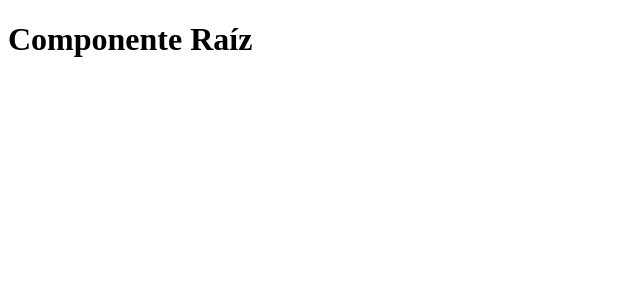
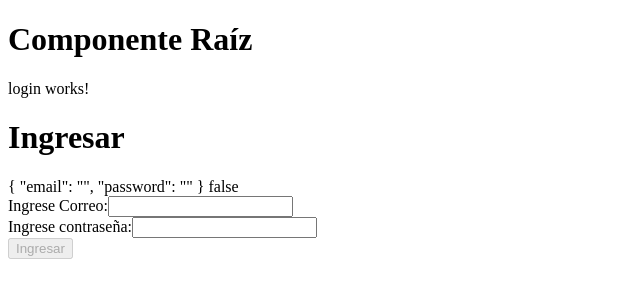
Before and after one commit to juantoa19/front_nest_angularJC, an Angular app: page /auth/login in a window 1280 px wide. Before the commit this address led to /. Shown: the top 300 px of the page, without its empty margins (0-640 px from the left). Built offline with nearby package versions, Linux system fonts and the light colour scheme.

Commit message:
Configuracion Login

```diff
--- a/src/app/admin/admin.module.ts
+++ b/src/app/admin/admin.module.ts
@@ -4,12 +4,14 @@ import { CommonModule } from '@angular/common';
 import { AdminRoutingModule } from './admin-routing.module';
 import { ClienteComponent } from './components/cliente/cliente.component';
 import { PerfilComponent } from './components/perfil/perfil.component';
+import { LayoutComponent } from './layout/layout.component';
 
 
 @NgModule({
   declarations: [
     ClienteComponent,
-    PerfilComponent
+    PerfilComponent,
+    LayoutComponent
   ],
   imports: [
     CommonModule,
--- /dev/null
+++ b/src/app/admin/layout/layout.component.html
@@ -0,0 +1,5 @@
+<p>Template ADMIN</p>
+<a routerLink="/admin">Admin</a>|
+<a routerLink="/admin/perfil">Admin</a>|
+<a routerLink="/admin/categoria">Admin</a>
+<router-outlet/>
--- a/src/app/app.routes.ts
+++ b/src/app/app.routes.ts
@@ -1,5 +1,6 @@
 import { Routes } from '@angular/router';
 
 export const routes: Routes = [
-    {path: 'admin', loadChildren:()=>import('./admin/admin.module').then(adm=>adm.AdminModule)}
+    {path: 'admin', loadChildren:()=>import('./admin/admin.module').then(adm=>adm.AdminModule)},
+    {path: 'auth', loadChildren:()=>import('./auth/auth.module').then(aut=>aut.AuthModule)}
 ];
--- a/src/app/auth/auth-routing.module.ts
+++ b/src/app/auth/auth-routing.module.ts
@@ -1,7 +1,27 @@
 import { NgModule } from '@angular/core';
 import { RouterModule, Routes } from '@angular/router';
+import { LoginComponent } from './components/login/login.component';
+import { RegisterComponent } from './components/register/register.component';
 
-const routes: Routes = [];
+const routes: Routes = [
+  {
+    path: "",
+    redirectTo: 'login',
+    pathMatch: 'full'
+  },
+  {
+    path:"login",
+    component:LoginComponent
+  },
+  {
+    path:"categoria",
+    component:RegisterComponent
+  },
+  {
+    path:"**",
+    redirectTo: 'login'
+  }
+];
 
 @NgModule({
   imports: [RouterModule.forChild(routes)],
--- a/src/app/auth/auth.module.ts
+++ b/src/app/auth/auth.module.ts
@@ -4,6 +4,8 @@ import { CommonModule } from '@angular/common';
 import { AuthRoutingModule } from './auth-routing.module';
 import { LoginComponent } from './components/login/login.component';
 import { RegisterComponent } from './components/register/register.component';
+import { ReactiveFormsModule } from '@angular/forms';
+import { HttpClientModule } from '@angular/common/http';
 
 
 @NgModule({
@@ -13,7 +15,9 @@ import { RegisterComponent } from './components/register/register.component';
   ],
   imports: [
     CommonModule,
-    AuthRoutingModule
+    AuthRoutingModule,
+    ReactiveFormsModule,
+    HttpClientModule
   ]
 })
 export class AuthModule { }
--- a/src/app/auth/components/login/login.component.html
+++ b/src/app/auth/components/login/login.component.html
@@ -1 +1,13 @@
 <p>login works!</p>
+<h1>Ingresar</h1>
+{{loginForm.value |json}}
+{{loginForm.valid}}
+<form [formGroup]="loginForm">
+    <label> Ingrese Correo:</label>
+    <input type="email" formControlName="email">
+    <br>
+    <label> Ingrese contraseña:</label>
+    <input type="password" formControlName="password">
+    <br>
+    <button (click)="funIngresar()" [disabled]="!loginForm.valid">Ingresar</button>
+</form>
--- a/src/app/auth/components/login/login.component.ts
+++ b/src/app/auth/components/login/login.component.ts
@@ -1,4 +1,6 @@
-import { Component } from '@angular/core';
+import { HttpClient } from '@angular/common/http';
+import { Component, inject } from '@angular/core';
+import { FormControl, FormGroup, Validators } from '@angular/forms';
 
 @Component({
   selector: 'app-login',
@@ -7,4 +9,21 @@ import { Component } from '@angular/core';
 })
 export class LoginComponent {
 
+  private http = inject(HttpClient)
+  loginForm = new FormGroup({
+    email: new FormControl("", [Validators.email, Validators.required]),  ////Valores por defecto
+    password: new FormControl("", Validators.required)    ////Valores por defecto
+  })
+
+  funIngresar() {
+    this.http.get("http://jsonplaceholder.typicode.com/todos").subscribe(
+      (res)=>{
+        console.log(res)
+      },
+      (error)=>{
+        console.log(error)
+      }
+    )
+    ////alert("Ingresando...")
+  }
 }
```
Also changed, not shown: src/app/admin/admin-routing.module.ts (+8 -0 lines), src/app/admin/layout/layout.component.ts (added, +10 -0 lines), src/app/app.config.ts (+6 -3 lines), src/app/admin/layout/layout.component.scss (added), 1 other file (tests, documents, lock files or other folders).
